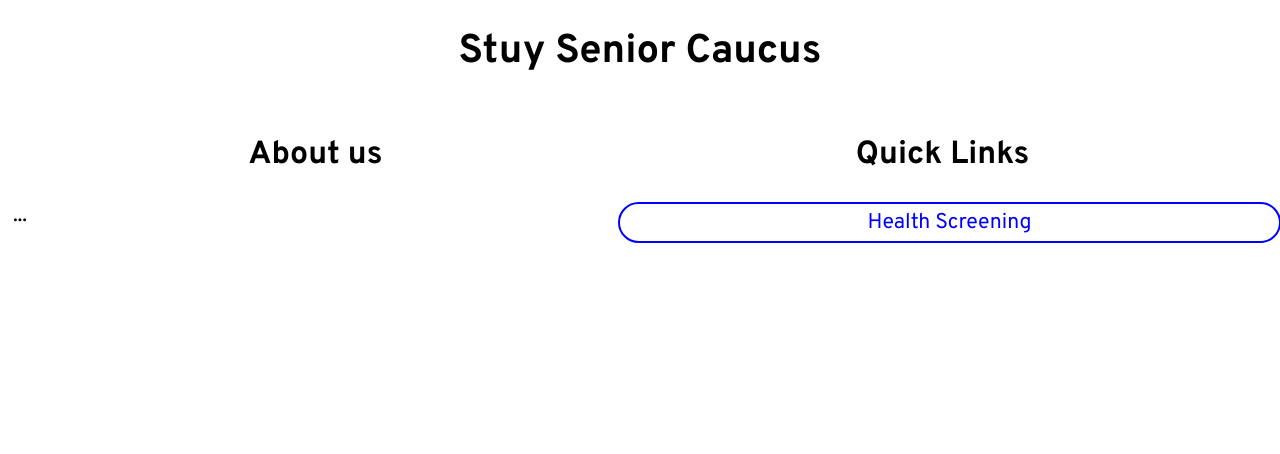
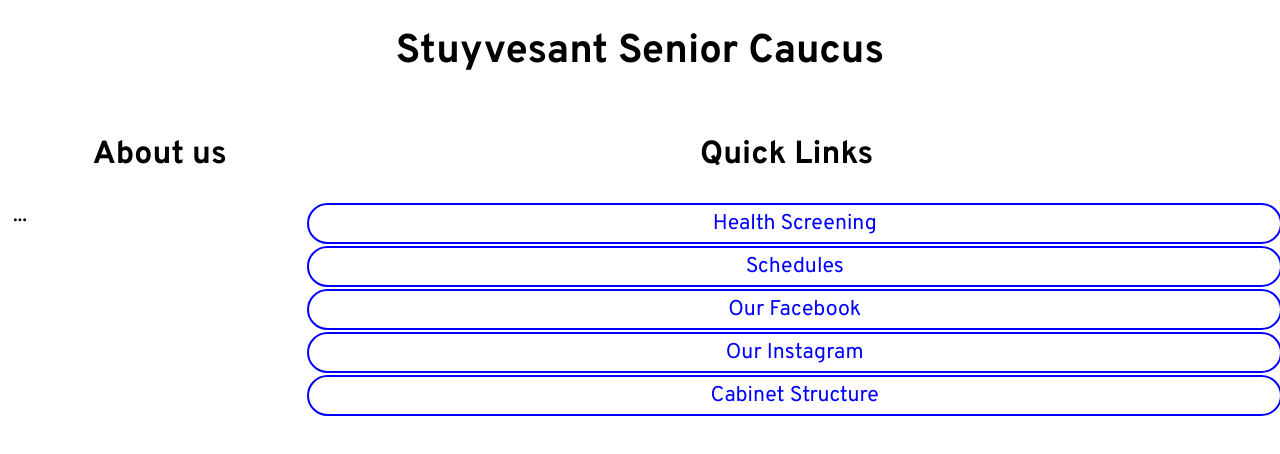
Before and after one commit to StuySeniorCaucus/stuyseniorcaucus.github.io, a plain HTML site: page index.html in a window 1280 px wide. Drawn offline with Linux system fonts and the light colour scheme.

Commit message:
add more links + favicon

```diff
--- a/css.css
+++ b/css.css
@@ -38,4 +38,9 @@
 	padding: 2px;
 	text-decoration: none;
 	padding: 5px;
+	margin: 1px;
 }
+
+a:hover {
+	background-color: lightblue;
+}
--- a/index.html
+++ b/index.html
@@ -2,13 +2,14 @@
 <html>
   <head>
     <meta charset="utf-8">
-    <title>Stuy Senior Caucus</title>
-    <meta name="description" content="Senir Caucus Webiste for Stuyvesant High School, 2021-2022">
+    <title>Stuyvesant Senior Caucus</title>
+    <link rel='icon' href="assets/favicon.ico" type="image/x-icon"/>
+    <meta name="description" content="Senior Caucus Website for Stuyvesant High School, 2021-2022">
     <meta name="viewport" content="width=device-width, initial-scale=1">
 		<link rel="stylesheet" href="css.css" type="text/css">
   </head>
   <body>
-		<h1>Stuy Senior Caucus</h1>
+		<h1>Stuyvesant Senior Caucus</h1>
 		<div id="container">
 			<div id="left">
 				<h2>About us</h2>
@@ -17,6 +18,10 @@
 			<div id="right">
 				<h2>Quick Links</h2>
 				<a href="https://healthscreening.schools.nyc">Health Screening</a>
+                <a href="http://bert.stuy.edu/pbrooks/schedules/schedules.py">Schedules</a>
+                <a href="https://www.facebook.com/StuySeniorCaucus/">Our Facebook</a>
+                <a href="https://www.instagram.com/stuyseniorcaucus/">Our Instagram</a>
+                <a href="https://docs.google.com/document/d/1T93wRdzgKFvV-qMB3hUi-a0v3sm8vxlTRcwvy7mnn-Q/edit">Cabinet Structure</a>
 			</div>
 		</div>
   </body>
```
Also changed, not shown: assets/favicon.ico (added), assets/stuysu.png (added).
